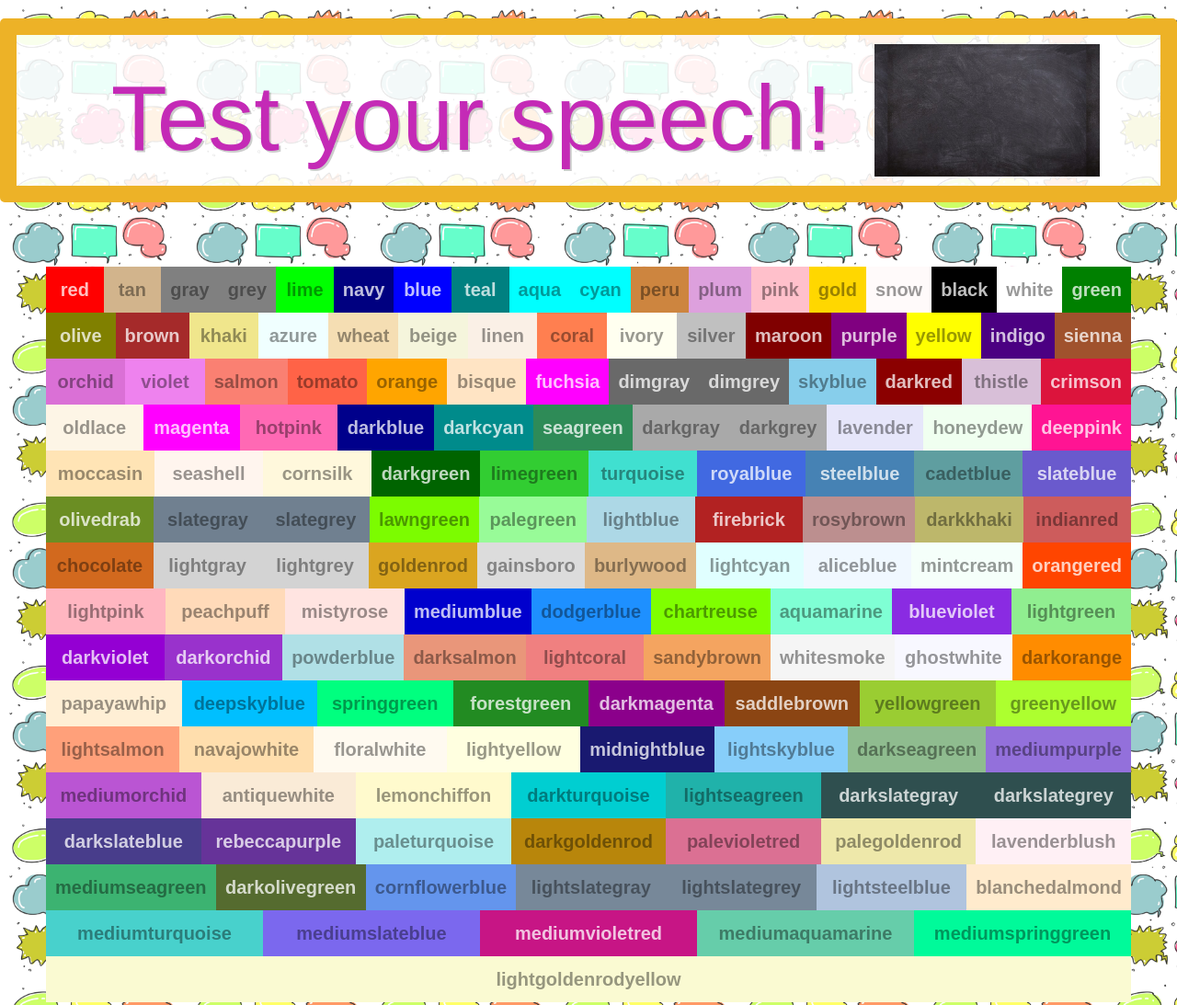
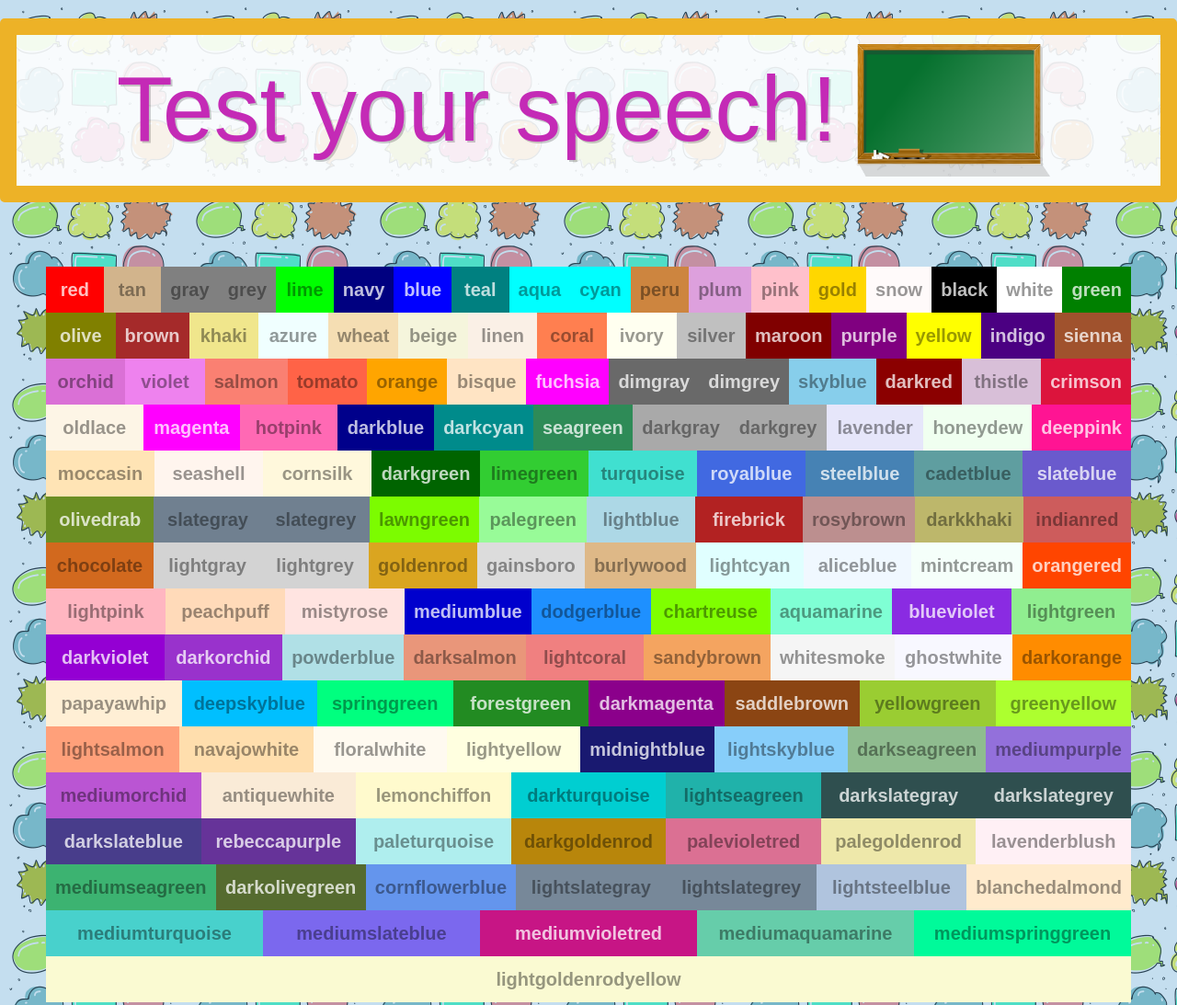
Before and after one commit to m32795434/Test-Your-Speech, a website built with Parcel: page index.html in a window 1280 px wide. Shown: the top 1093 px of the page at 92% size. Built offline with nearby package versions, Linux system fonts and the light colour scheme.

Commit message:
back styling + rem

```diff
--- a/base.css
+++ b/base.css
@@ -198,7 +198,7 @@ body {
   font-size: 2rem;
   line-height: 1.5;
   background-color: var(--blue);
-  background-image: url('./sketch-3042584.jpg');
+  background-image: url('./dialog.png');
   /* background-position: center; */
   background-repeat: repeat;
   /* background-size: cover; */
--- a/handlers.js
+++ b/handlers.js
@@ -17,5 +17,5 @@ export function handleResult({ results }) {
   console.log(color);
   console.log('this is a valid color!');
   // change the background color with the selected color
-  document.body.style.cssText = `background-color: ${color}; background-image: none;`;
+  document.body.style.cssText += `background-color: ${color};`;
 }
--- a/style.scss
+++ b/style.scss
@@ -6,6 +6,7 @@ body {
   justify-content: center;
   justify-items: center;
   align-content: center;
+  margin-bottom: 7rem;
 }
 
 .h1-board {
@@ -13,7 +14,7 @@ body {
   background-color: #ffffffe0;
   border: 18px solid #edb227;
   border-radius: 5px;
-  padding: 10px;
+  padding: 1rem;
   margin: 2rem;
   display: flex;
   gap: 10px;
@@ -25,20 +26,19 @@ body {
   top: 0;
 
   & h1 {
-    width: 70%;
-    margin: 30px 0;
+    display: inline-block;
+    margin: 2rem 0;
     font-size: 10rem;
     transition: all 0.4s;
-    // position: relative;
     color: #c42ab6;
   }
 
   & .board {
-    width: 20%;
-    background-image: url('./black-1072366_640.jpg');
+    width: 19%;
+    background-image: url('chalkboard-152414_640.png');
     background-position: center;
     background-size: contain;
-
+    background-repeat: no-repeat;
   }
 }
 
```
Also changed, not shown: blackboard-307835.svg (deleted), blackboard-6103419.svg (added), chalkboard-152414.svg (deleted), chalkboard-152414_640.png (added), comics-151341.svg (deleted), dialog.png (added), sketch-3042584.jpg (deleted), speech-bubbles-303206.svg (deleted).
